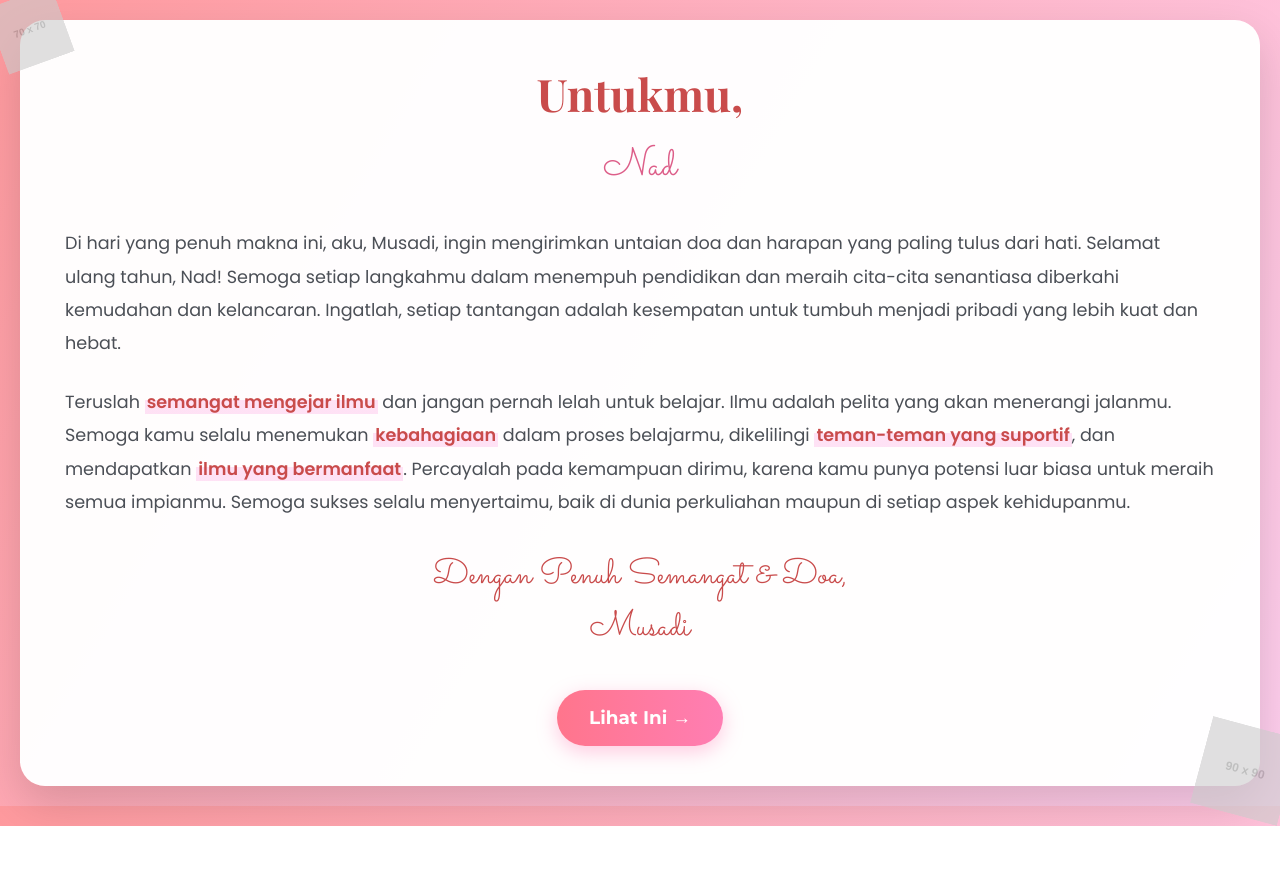
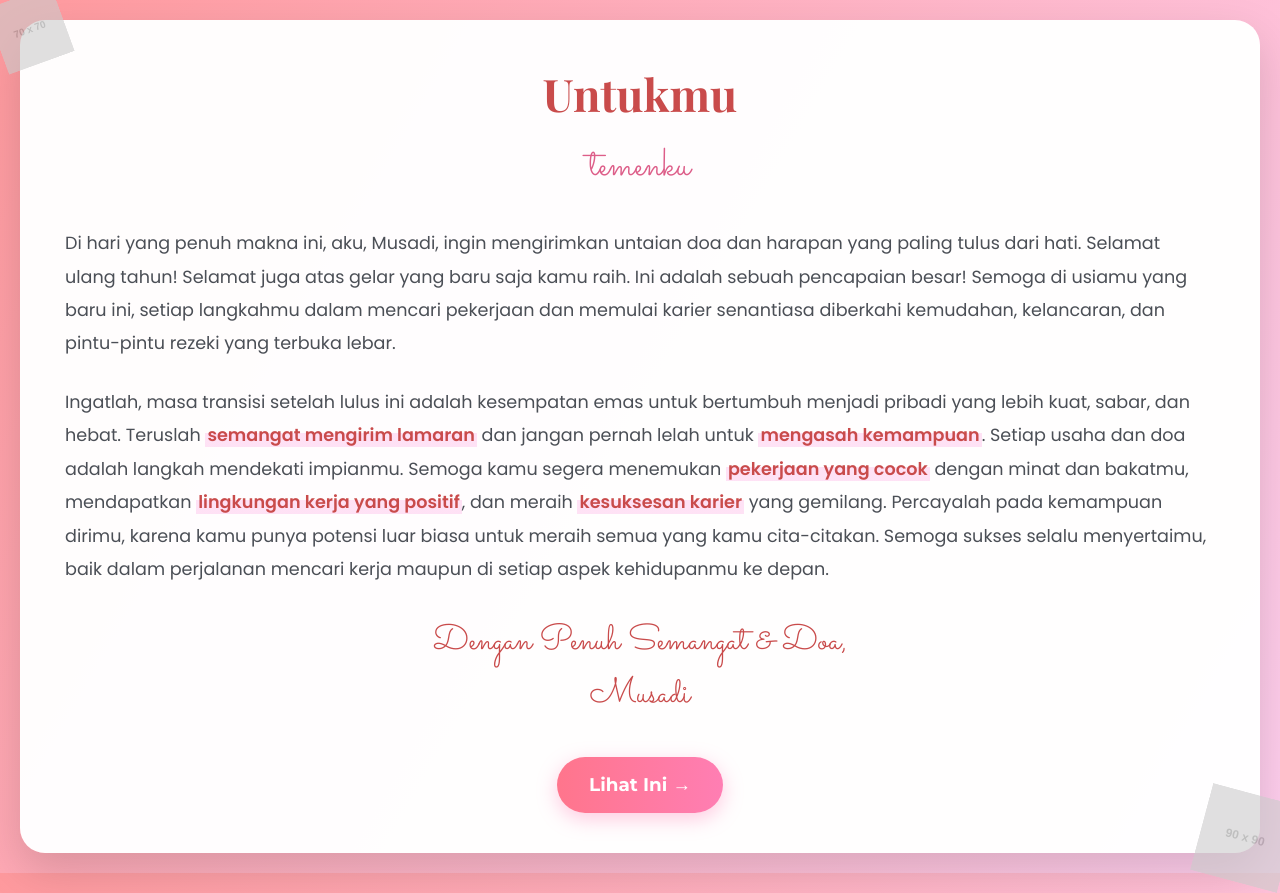
Before and after one commit to Sadi112233/depi, a plain HTML site: page ucapan.html in a window 1280 px wide. Before the commit the page ends 826 px from the top, so only its background shows below. Drawn offline with nearby package versions, Linux system fonts and the light colour scheme; placeholder pictures from the web are drawn by us.

Commit message:
ucapan.html

```diff
--- a/ucapan.html
+++ b/ucapan.html
@@ -3,7 +3,7 @@
 <head>
     <meta charset="UTF-8">
     <meta name="viewport" content="width=device-width, initial-scale=1.0">
-    <title>Harapan & Doa Untukmu, Nur Qolbi Islamiah</title>
+    <title>Harapan & Doa Untukmu</title>
     <script src="https://cdn.tailwindcss.com"></script>
     <link href="https://fonts.googleapis.com/css2?family=Playfair+Display:wght@700&family=Poppins:wght@300;400;600&family=Sacramento&family=Montserrat:wght@400;700&display=swap" rel="stylesheet">
     <style>
@@ -160,19 +160,20 @@
              <img src="https://placehold.co/70x70/FFB6C1/FFFFFF?text=❀&font=lora" alt="">
         </div>
 
-        <h1 class="main-title">Untukmu,</h1>
-        <h2 id="friendNameDisplay" class="subtitle">Nad</h2>
+        <h1 class="main-title">Untukmu</h1>
+        <h2 id="friendNameDisplay" class="subtitle">temenku</h2>
 
         <p class="prayer-text">
-            Di hari yang penuh makna ini, aku, Musadi, ingin mengirimkan untaian doa dan harapan yang paling tulus dari hati.
-            Selamat ulang tahun, Nad! Semoga setiap langkahmu dalam menempuh pendidikan dan meraih cita-cita senantiasa diberkahi kemudahan dan kelancaran.
-            Ingatlah, setiap tantangan adalah kesempatan untuk tumbuh menjadi pribadi yang lebih kuat dan hebat.
+             Di hari yang penuh makna ini, aku, Musadi, ingin mengirimkan untaian doa dan harapan yang paling tulus dari hati.
+            Selamat ulang tahun! Selamat juga atas gelar yang baru saja kamu raih. Ini adalah sebuah pencapaian besar!
+            Semoga di usiamu yang baru ini, setiap langkahmu dalam mencari pekerjaan dan memulai karier senantiasa diberkahi kemudahan, kelancaran, dan pintu-pintu rezeki yang terbuka lebar.
         </p>
         <p class="prayer-text">
-            Teruslah <strong class="highlight">semangat mengejar ilmu</strong> dan jangan pernah lelah untuk belajar. Ilmu adalah pelita yang akan menerangi jalanmu.
-            Semoga kamu selalu menemukan <strong class="highlight">kebahagiaan</strong> dalam proses belajarmu, dikelilingi <strong class="highlight">teman-teman yang suportif</strong>, dan mendapatkan <strong class="highlight">ilmu yang bermanfaat</strong>.
-            Percayalah pada kemampuan dirimu, karena kamu punya potensi luar biasa untuk meraih semua impianmu.
-            Semoga sukses selalu menyertaimu, baik di dunia perkuliahan maupun di setiap aspek kehidupanmu.
+            Ingatlah, masa transisi setelah lulus ini adalah kesempatan emas untuk bertumbuh menjadi pribadi yang lebih kuat, sabar, dan hebat.
+            Teruslah <strong class="highlight">semangat mengirim lamaran</strong> dan jangan pernah lelah untuk <strong class="highlight">mengasah kemampuan</strong>. Setiap usaha dan doa adalah langkah mendekati impianmu.
+            Semoga kamu segera menemukan <strong class="highlight">pekerjaan yang cocok</strong> dengan minat dan bakatmu, mendapatkan <strong class="highlight">lingkungan kerja yang positif</strong>, dan meraih <strong class="highlight">kesuksesan karier</strong> yang gemilang.
+            Percayalah pada kemampuan dirimu, karena kamu punya potensi luar biasa untuk meraih semua yang kamu cita-citakan.
+            Semoga sukses selalu menyertaimu, baik dalam perjalanan mencari kerja maupun di setiap aspek kehidupanmu ke depan.
         </p>
 
         <p class="closing-signature">
```
